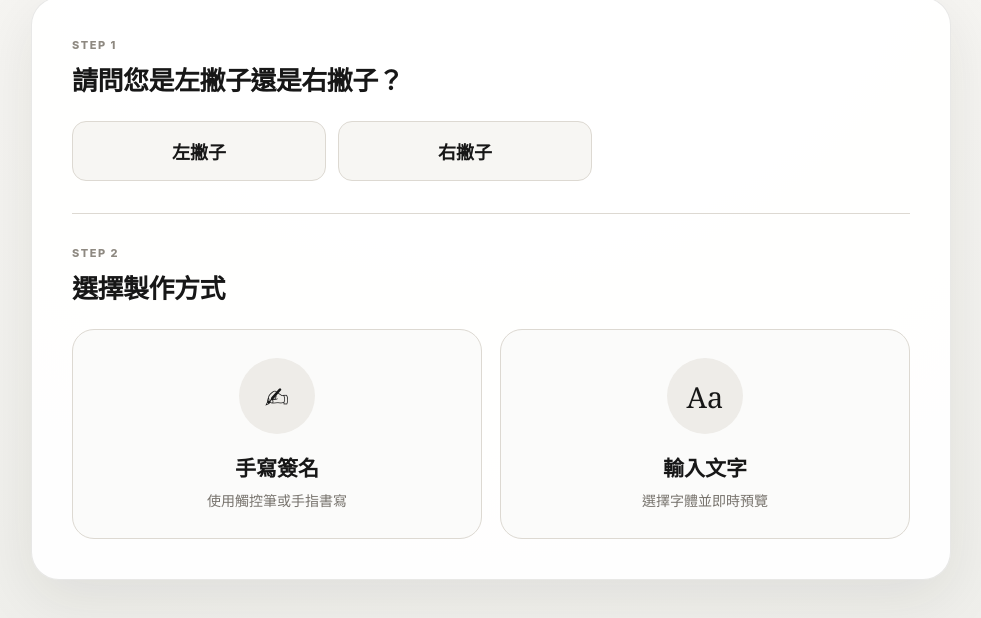
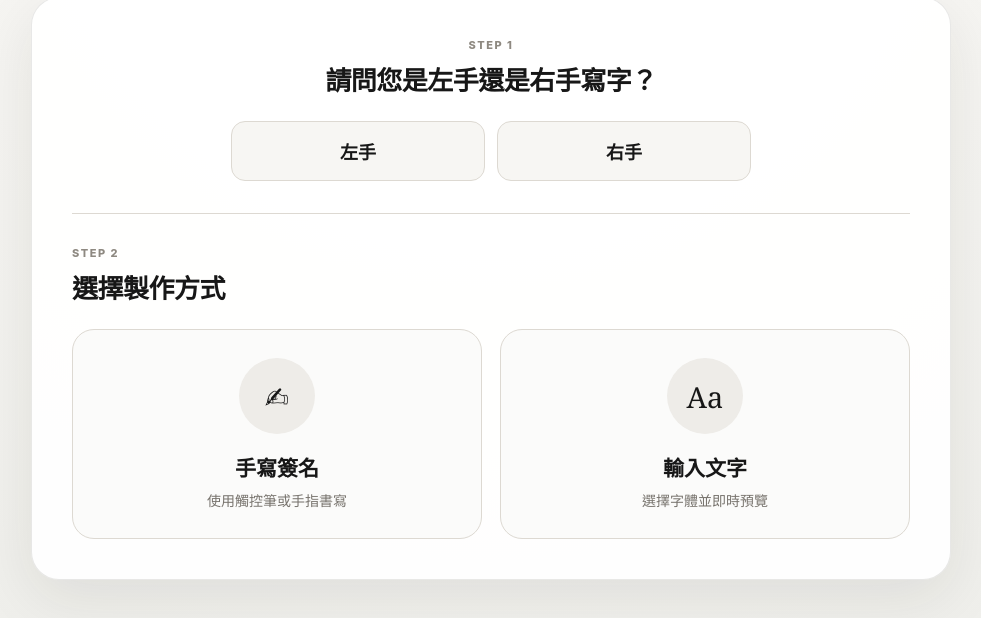
Before and after one commit to peysonltd-dot/newaicamera, a website: page public/index.html in a window 1280 px wide. Shown: the part 212-830 px from the top of the page, without its empty margins (149-1130 px from the left). Drawn offline with Linux system fonts and the light colour scheme; no server answers.

Commit message:
Center handedness question and simplify labels

```diff
--- a/public/index.html
+++ b/public/index.html
@@ -18,10 +18,10 @@
     <section id="modeStep" class="panel step-panel">
       <div class="handedness-section">
         <div class="step-kicker">STEP 1</div>
-        <h2>請問您是左撇子還是右撇子？</h2>
+        <h2>請問您是左手還是右手寫字？</h2>
         <div id="handednessChoices" class="handedness-grid">
-          <button class="handedness-button" type="button" data-handedness="left" aria-pressed="false">左撇子</button>
-          <button class="handedness-button" type="button" data-handedness="right" aria-pressed="false">右撇子</button>
+          <button class="handedness-button" type="button" data-handedness="left" aria-pressed="false">左手</button>
+          <button class="handedness-button" type="button" data-handedness="right" aria-pressed="false">右手</button>
         </div>
       </div>
 
--- a/public/styles.css
+++ b/public/styles.css
@@ -24,8 +24,8 @@ button { cursor: pointer; }
 .panel { background: rgba(255,255,255,.93); border: 1px solid rgba(35,32,28,.1); border-radius: 28px; box-shadow: var(--shadow); padding: clamp(22px, 4vw, 40px); }
 .step-kicker { color: #8e8981; letter-spacing: .14em; font-weight: 800; font-size: 11px; }
 .panel h2 { margin: 8px 0 24px; font-size: 26px; letter-spacing: -.02em; }
-.handedness-section { margin-bottom: 32px; padding-bottom: 32px; border-bottom: 1px solid var(--line); }
-.handedness-grid { display: grid; grid-template-columns: repeat(2, minmax(0, 1fr)); gap: 12px; max-width: 520px; }
+.handedness-section { margin-bottom: 32px; padding-bottom: 32px; border-bottom: 1px solid var(--line); text-align: center; }
+.handedness-grid { display: grid; grid-template-columns: repeat(2, minmax(0, 1fr)); gap: 12px; width: 100%; max-width: 520px; margin: 0 auto; }
 .handedness-button { border: 1px solid var(--line); background: #f7f6f3; color: var(--ink); border-radius: 14px; padding: 16px 20px; font-size: 18px; font-weight: 800; transition: .18s ease; }
 .handedness-button:hover { border-color: #222; background: #fff; }
 .handedness-button.active { border-color: #151515; background: #151515; color: #fff; box-shadow: 0 8px 24px rgba(20,20,20,.16); }
```
